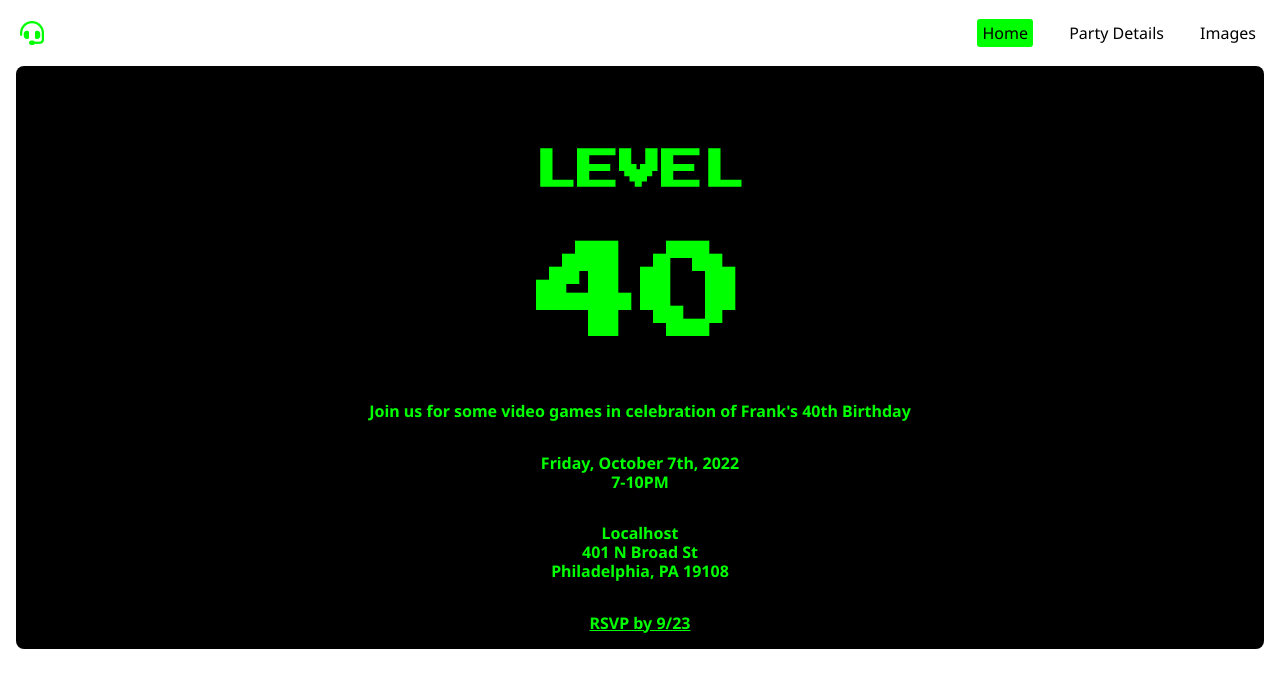
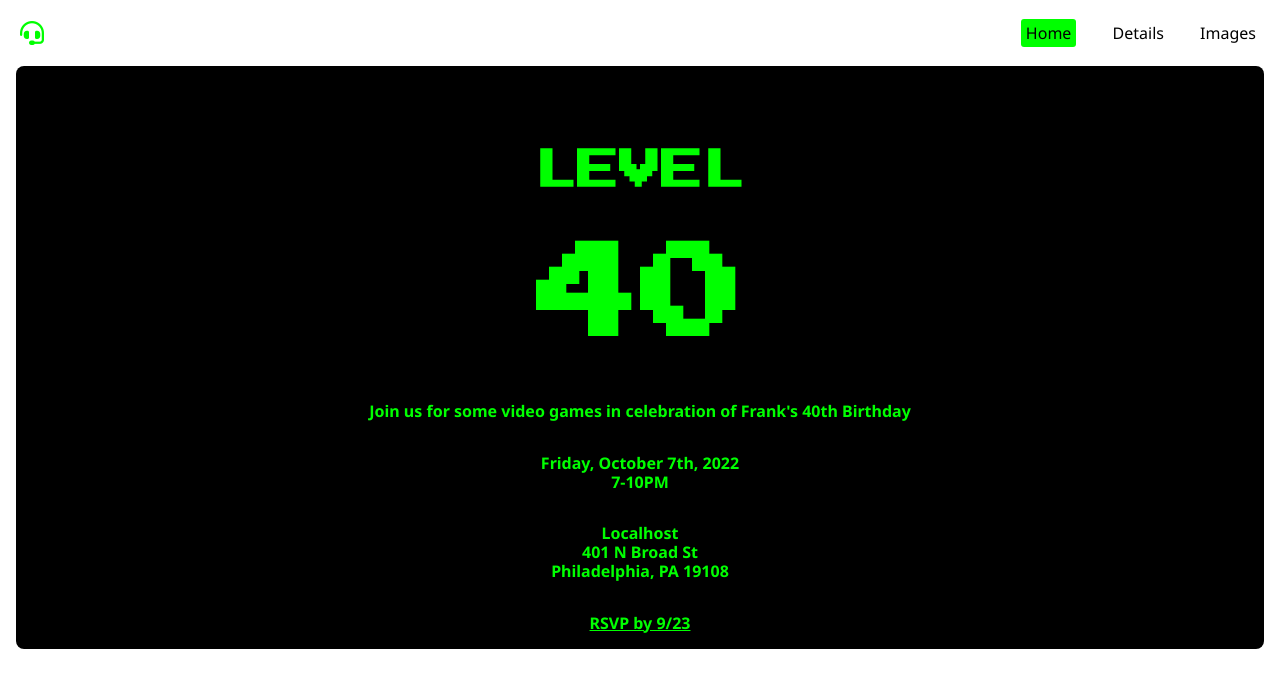
Before and after one commit to mserr113/Franks-40th-Birthday, a plain HTML site: page index.html in a window 1280 px wide. Drawn offline with Linux system fonts and the light colour scheme.

Commit message:
fixed top nav

```diff
--- a/index.html
+++ b/index.html
@@ -22,7 +22,7 @@
             <div class="nav-links">
                 <ul>
                     <li><a class="active" href="index.html" title="Home">Home</a></li>
-                    <li><a href="games.html" title="Party-Details">Party Details</a></li>
+                    <li><a href="games.html" title="Party-Details">Details</a></li>
                     <li><a href="party.html" title="Images">Images</a></li>
                 </ul>
             </div>
```
Also changed, not shown: games.html (+1 -1 lines), party.html (+1 -1 lines).
